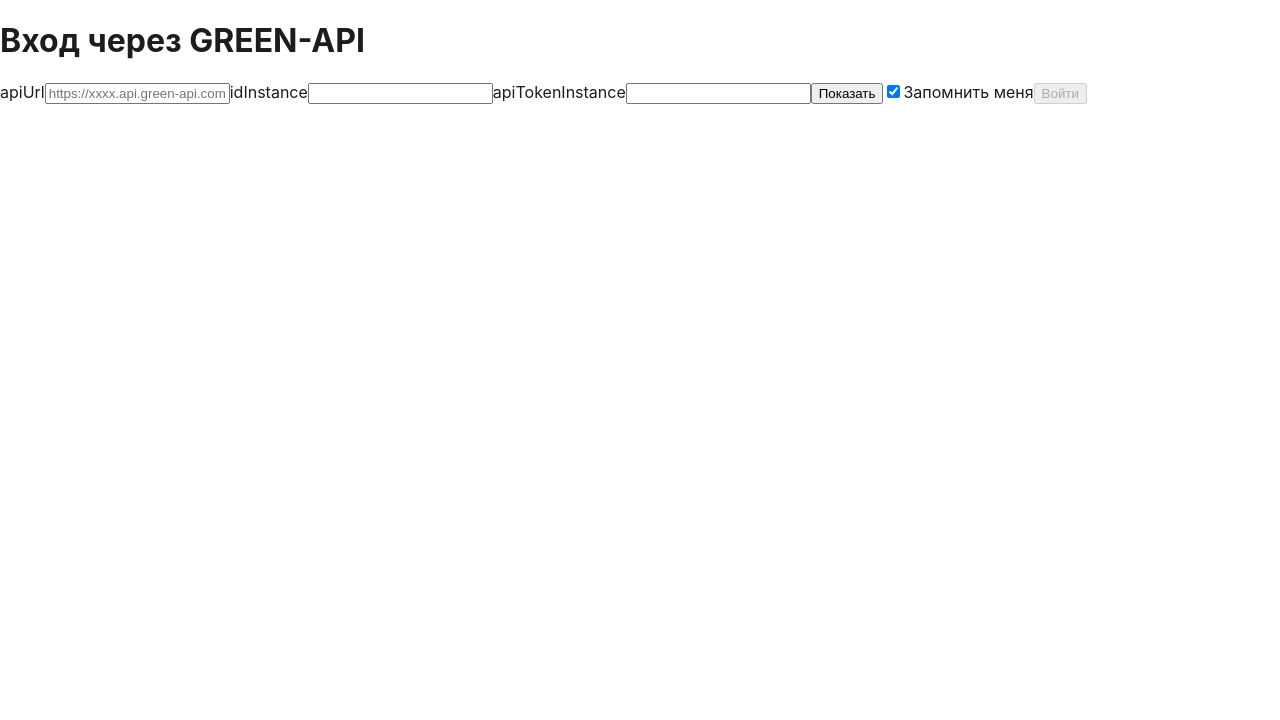
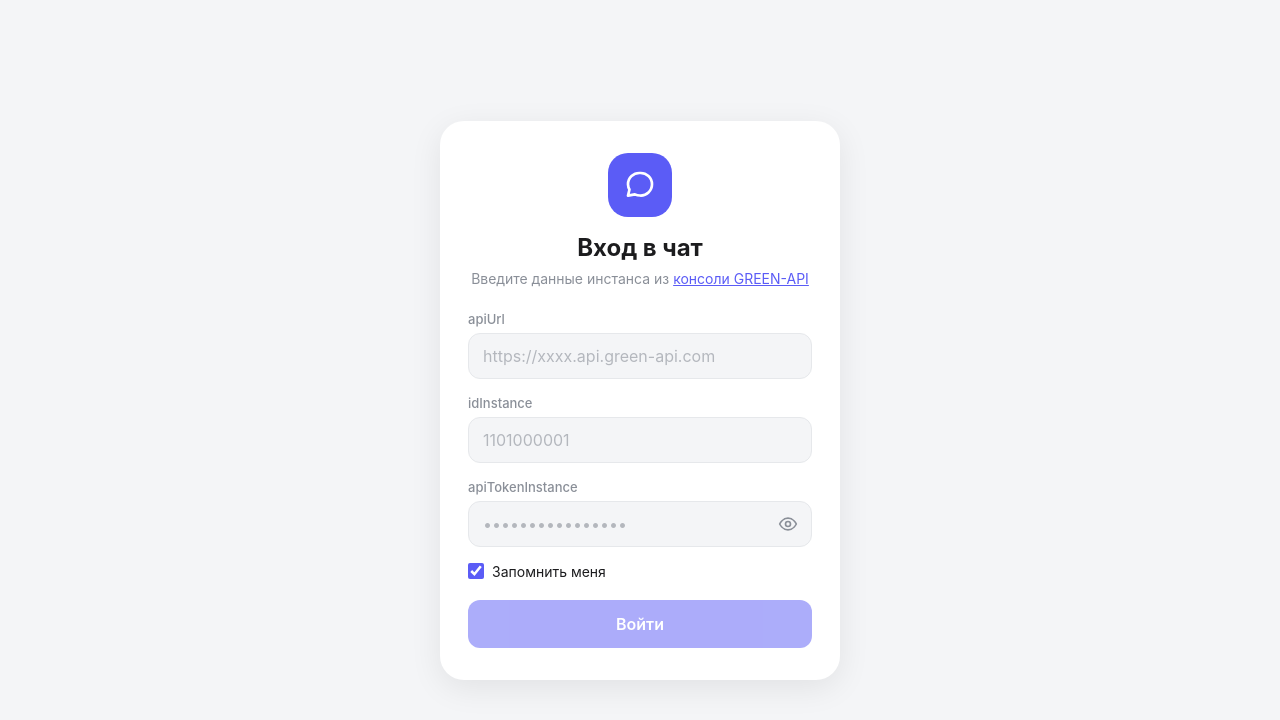
Before and after one commit to scary327/green-test, a React (Vite) app: page / in a window 1280 px wide. Shown: the top 720 px of the page. Built offline with nearby package versions, Linux system fonts and the light colour scheme.

Commit message:
feat: login style

```diff
--- /dev/null
+++ b/src/components/LoginForm.module.css
@@ -0,0 +1,163 @@
+.page {
+  display: grid;
+  place-items: center;
+  min-height: 100dvh;
+  padding: 16px;
+  background: var(--bg-secondary);
+}
+
+.card {
+  display: flex;
+  flex-direction: column;
+  gap: 16px;
+  width: 100%;
+  max-width: 400px;
+  padding: 32px 28px;
+  border-radius: 24px;
+  background: var(--bg);
+  box-shadow: 0 8px 32px rgb(0 0 0 / 0.08);
+}
+
+.logo {
+  display: grid;
+  place-items: center;
+  width: 64px;
+  height: 64px;
+  margin: 0 auto;
+  border-radius: 20px;
+  background: var(--accent);
+  color: #fff;
+}
+
+.title {
+  margin: 0;
+  font-size: 24px;
+  text-align: center;
+}
+
+.subtitle {
+  margin: -8px 0 8px;
+  color: var(--text-secondary);
+  font-size: 14px;
+  text-align: center;
+}
+.subtitle a {
+  color: var(--accent);
+}
+
+.field {
+  display: flex;
+  flex-direction: column;
+  gap: 6px;
+}
+
+.label {
+  color: var(--text-secondary);
+  font-size: 13px;
+  font-weight: 500;
+}
+
+.input {
+  width: 100%;
+  padding: 12px 14px;
+  border: 1px solid var(--border);
+  border-radius: 12px;
+  background: var(--bg-secondary);
+  color: var(--text);
+  font: inherit;
+  outline: none;
+  transition: border-color 0.15s;
+}
+.input:focus {
+  border-color: var(--accent);
+}
+.input::placeholder {
+  color: var(--text-secondary);
+  opacity: 0.6;
+}
+
+.inputWrap {
+  position: relative;
+}
+.inputWrap .input {
+  padding-right: 44px;
+}
+
+.eye {
+  position: absolute;
+  top: 50%;
+  right: 8px;
+  display: grid;
+  place-items: center;
+  padding: 6px;
+  border: 0;
+  border-radius: 8px;
+  background: none;
+  color: var(--text-secondary);
+  cursor: pointer;
+  transform: translateY(-50%);
+}
+.eye:hover {
+  color: var(--text);
+}
+
+.checkbox {
+  display: flex;
+  align-items: center;
+  gap: 8px;
+  font-size: 14px;
+  cursor: pointer;
+  user-select: none;
+}
+.checkbox input {
+  width: 16px;
+  height: 16px;
+  margin: 0;
+  accent-color: var(--accent);
+}
+
+.error {
+  margin: 0;
+  padding: 10px 14px;
+  border-radius: 12px;
+  background: rgb(229 72 77 / 0.12);
+  color: #e5484d;
+  font-size: 14px;
+}
+
+.submit {
+  display: grid;
+  place-items: center;
+  height: 48px;
+  margin-top: 4px;
+  border: 0;
+  border-radius: 12px;
+  background: var(--accent);
+  color: #fff;
+  font: inherit;
+  font-weight: 600;
+  cursor: pointer;
+  transition: opacity 0.15s;
+}
+.submit:hover:not(:disabled) {
+  opacity: 0.9;
+}
+.submit:disabled {
+  opacity: 0.5;
+  cursor: default;
+}
+
+.spinner {
+  width: 20px;
+  height: 20px;
+  border: 2px solid rgb(255 255 255 / 0.4);
+  border-top-color: #fff;
+  border-radius: 50%;
+  animation: spin 0.7s linear infinite;
+}
+
+@keyframes spin {
+  to {
+    transform: rotate(360deg);
+  }
+}
--- a/src/components/LoginForm.tsx
+++ b/src/components/LoginForm.tsx
@@ -1,6 +1,7 @@
-import { useState, type FormEvent } from 'react';
+import { useState, type ChangeEvent, type FormEvent } from 'react';
 import { createGreenApi, type Credentials } from '@/api/greenApi';
 import { HttpError } from '@/api/http';
+import styles from './LoginForm.module.css';
 
 interface Props {
   onLogin: (credentials: Credentials, remember: boolean) => void;
@@ -17,7 +18,7 @@ export function LoginForm({ onLogin }: Props) {
   const [loading, setLoading] = useState(false);
   const [error, setError] = useState<string | null>(null);
 
-  const update = (field: keyof Credentials) => (e: React.ChangeEvent<HTMLInputElement>) =>
+  const update = (field: keyof Credentials) => (e: ChangeEvent<HTMLInputElement>) =>
     setForm((prev) => ({ ...prev, [field]: e.target.value.trim() }));
 
   async function handleSubmit(e: FormEvent) {
@@ -45,51 +46,108 @@ export function LoginForm({ onLogin }: Props) {
   const isFilled = form.apiUrl && form.idInstance && form.apiTokenInstance;
 
   return (
-    <form onSubmit={handleSubmit}>
-      <h1>Вход через GREEN-API</h1>
+    <main className={styles.page}>
+      <form className={styles.card} onSubmit={handleSubmit}>
+        <div className={styles.logo} aria-hidden>
+          <svg
+            viewBox="0 0 24 24"
+            width="32"
+            height="32"
+            fill="none"
+            stroke="currentColor"
+            strokeWidth="2"
+            strokeLinecap="round"
+            strokeLinejoin="round"
+          >
+            <path d="M21 11.5a8.4 8.4 0 0 1-9 8.4 8.6 8.6 0 0 1-3.8-.9L3 20l1.1-4.6A8.4 8.4 0 0 1 3 11.5 8.5 8.5 0 0 1 12 3a8.5 8.5 0 0 1 9 8.5Z" />
+          </svg>
+        </div>
 
-      <label>
-        apiUrl
+        <h1 className={styles.title}>Вход в чат</h1>
+        <p className={styles.subtitle}>
+          Введите данные инстанса из{' '}
+          <a href="https://console.green-api.com" target="_blank" rel="noreferrer">
+            консоли GREEN-API
+          </a>
+        </p>
+
+        <label className={styles.field}>
+          <span className={styles.label}>apiUrl</span>
           <input
+            className={styles.input}
             value={form.apiUrl}
             onChange={update('apiUrl')}
             placeholder="https://xxxx.api.green-api.com"
+            inputMode="url"
           />
         </label>
 
-      <label>
-        idInstance
+        <label className={styles.field}>
+          <span className={styles.label}>idInstance</span>
           <input
+            className={styles.input}
             value={form.idInstance}
             onChange={update('idInstance')}
+            placeholder="1101000001"
             inputMode="numeric"
             autoComplete="username"
           />
         </label>
 
-      <label>
-        apiTokenInstance
+        <label className={styles.field}>
+          <span className={styles.label}>apiTokenInstance</span>
+          <span className={styles.inputWrap}>
             <input
+              className={styles.input}
               type={showToken ? 'text' : 'password'}
               value={form.apiTokenInstance}
               onChange={update('apiTokenInstance')}
+              placeholder="••••••••••••••••"
               autoComplete="current-password"
             />
-        <button type="button" onClick={() => setShowToken((v) => !v)}>
-          {showToken ? 'Скрыть' : 'Показать'}
+            <button
+              type="button"
+              className={styles.eye}
+              onClick={() => setShowToken((v) => !v)}
+              aria-label={showToken ? 'Скрыть токен' : 'Показать токен'}
+            >
+              <svg
+                viewBox="0 0 24 24"
+                width="20"
+                height="20"
+                fill="none"
+                stroke="currentColor"
+                strokeWidth="2"
+                strokeLinecap="round"
+                strokeLinejoin="round"
+              >
+                <path d="M2 12s3.5-7 10-7 10 7 10 7-3.5 7-10 7-10-7-10-7Z" />
+                <circle cx="12" cy="12" r="3" />
+                {showToken && <path d="M3 3l18 18" />}
+              </svg>
             </button>
+          </span>
         </label>
 
-      <label>
-        <input type="checkbox" checked={remember} onChange={(e) => setRemember(e.target.checked)} />
+        <label className={styles.checkbox}>
+          <input
+            type="checkbox"
+            checked={remember}
+            onChange={(e) => setRemember(e.target.checked)}
+          />
           Запомнить меня
         </label>
 
-      {error && <p role="alert">{error}</p>}
+        {error && (
+          <p className={styles.error} role="alert">
+            {error}
+          </p>
+        )}
 
-      <button type="submit" disabled={!isFilled || loading}>
-        {loading ? 'Проверяем...' : 'Войти'}
+        <button type="submit" className={styles.submit} disabled={!isFilled || loading}>
+          {loading ? <span className={styles.spinner} aria-label="Проверяем" /> : 'Войти'}
         </button>
       </form>
+    </main>
   );
 }
```
Lines whose indentation alone changed are shown as unchanged.
